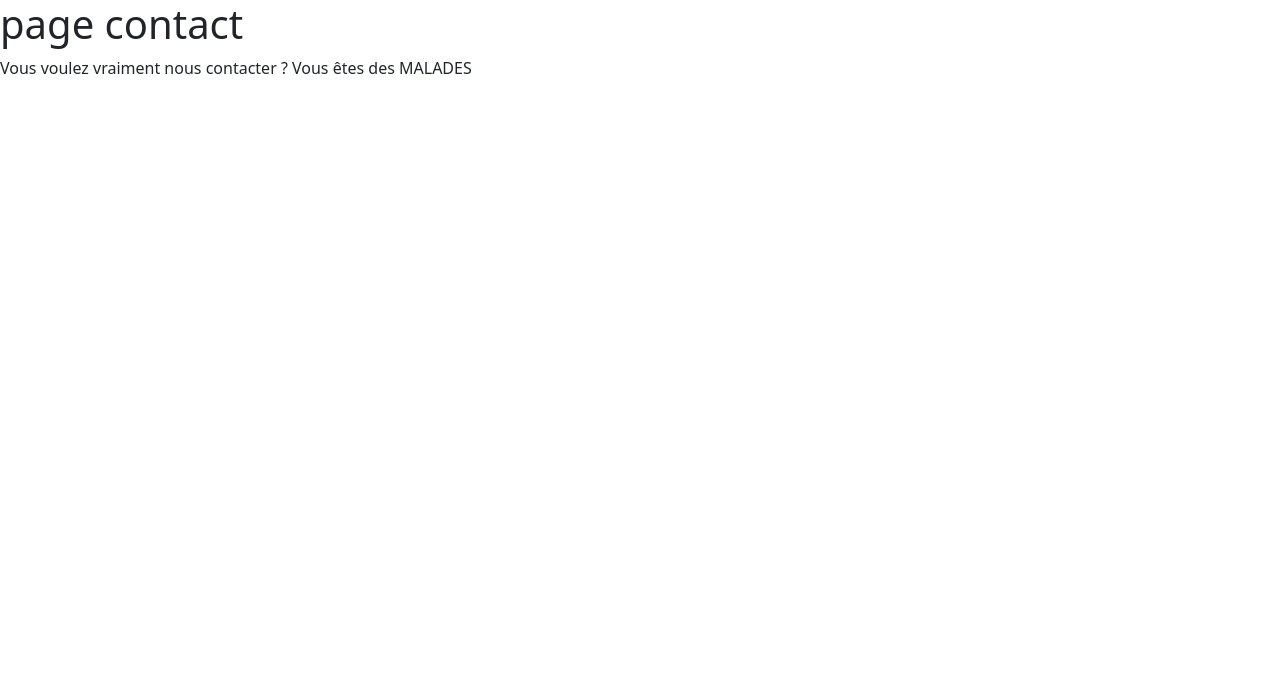
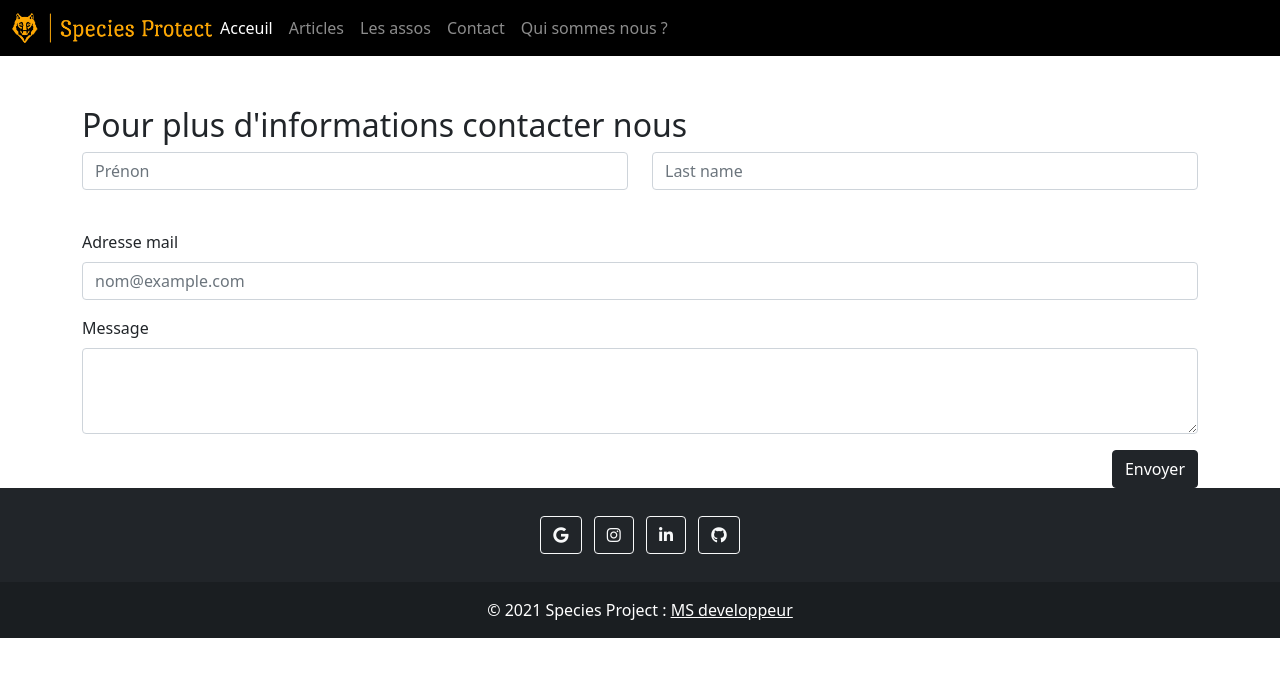
Before and after one commit to Geoffreydoco/species-project-simplon, a plain HTML site: page species-project/contact.html in a window 1280 px wide. Drawn offline with nearby package versions, Linux system fonts and the light colour scheme.

Commit message:
modification page contact

```diff
--- a/species-project/contact.html
+++ b/species-project/contact.html
@@ -16,10 +16,156 @@
   </head>
 
   <body>
-<h1>page contact</h1>
-    Vous voulez vraiment nous contacter ? Vous êtes des MALADES
+  <!-- navbar -->
+
+  <nav class="navbar navbar-expand-md navbar-dark bg-black" aria-label="Fourth navbar example">
+    <div class="container-fluid">
+      <img src="logo/s.png" alt="logo.nav" style="width: 200px; height: auto;">
+      <button class="navbar-toggler" type="button" data-bs-toggle="collapse" data-bs-target="#navbarsExample04" aria-controls="navbarsExample04" aria-expanded="false" aria-label="Toggle navigation">
+        <span class="navbar-toggler-icon"></span>
+      </button>
+
+      <div class="collapse navbar-collapse" id="navbarsExample04">
+        <ul class="navbar-nav me-auto mb-2 mb-md-0">
+          <li class="nav-item">
+            <a class="nav-link active" aria-current="page" href="index.html">Acceuil</a>
+          </li>
+          <li class="nav-item">
+            <a class="nav-link" href="article.html">Articles</a>
+          </li>
+          <li class="nav-item">
+            <a class="nav-link" href="">Les assos</a>
+          </li>
+          <li class="nav-item">
+            <a class="nav-link" href="contact.html">Contact</a>
+          </li>
+          <li class="nav-item">
+            <a class="nav-link" href="#">Qui sommes nous ?</a>
+          </li>
 
 
+        </ul>
+
+      </div>
+    </div>
+  </nav>
+
+
+  <!------------------------------------------------------------------------------------------->
+
+   <div class="container form ">
+    <h2>Pour plus d'informations contacter nous</h2>
+    <div class="row">
+      <div class="col">
+        <input type="text" class="form-control" placeholder="Prénon " aria-label="Nom">
+      </div>
+      <div class="col mail">
+        <input type="text" class="form-control" placeholder="Last name" aria-label="Last name">
+      </div>
+    </div>
+
+  <div class="mb-3 m-auto">
+    <label for="exampleFormControlInput1" class="form-label">Adresse mail</label>
+    <input type="email" class="form-control" id="exampleFormControlInput1" placeholder="nom@example.com">
+  </div>
+  <div class="mb-3 m-auto">
+    <label for="exampleFormControlTextarea1" class="form-label">Message</label>
+    <textarea class="form-control" id="exampleFormControlTextarea1" rows="3"></textarea>
+  </div>
+  <div class="d-grid gap-2 d-md-flex justify-content-md-end">
+
+    <button class="btn btn-primary btn-dark  " type="button">Envoyer</button>
+  </div>
+
+
+</div>
+
+
+
+
+
+
+
+
+
+
+
+
+
+
+
+
+
+
+
+
+
+
+
+
+
+
+
+
+
+
+
+
+
+
+
+
+
+
+
+
+
+
+
+
+
+
+   <!------------------------- FOOTER --------------------------->
+
+
+   <footer class="bg-dark text-center text-white">
+    <!-- Grid container -->
+    <div class="container p-4 pb-0">
+      <!-- Section: Social media -->
+      <section class="mb-4">
+
+
+        <!-- Google -->
+        <a class="btn btn-outline-light btn-floating m-1" href="#!" role="button"
+          ><i class="fab fa-google"></i
+        ></a>
+
+        <!-- Instagram -->
+        <a class="btn btn-outline-light btn-floating m-1" href="#!" role="button"
+          ><i class="fab fa-instagram"></i
+        ></a>
+
+        <!-- Linkedin -->
+        <a class="btn btn-outline-light btn-floating m-1" href="#!" role="button"
+          ><i class="fab fa-linkedin-in"></i
+        ></a>
+
+        <!-- Github -->
+        <a class="btn btn-outline-light btn-floating m-1" href="#!" role="button"
+          ><i class="fab fa-github"></i
+        ></a>
+      </section>
+      <!-- Section: Social media -->
+    </div>
+    <!-- Grid container -->
+
+    <!-- Copyright -->
+    <div class="text-center p-3" style="background-color: rgba(0, 0, 0, 0.2);">
+      © 2021 Species Project :
+      <a class="text-white" href="#">MS developpeur </a>
+    </div>
+    <!-- Copyright -->
+  </footer>
 
     <script src="script.js" defer></script>
     <script
--- a/species-project/style.css
+++ b/species-project/style.css
@@ -33,3 +33,19 @@ background-color: rgb(180, 135, 135);
 
 
  /* CSS de page articles     */
+
+
+
+
+
+
+ /* CSS de page contact     */
+
+ .form{
+     margin-top: 50px;
+ }
+
+
+ .mail{
+     margin-bottom: 40px;
+ }
```
